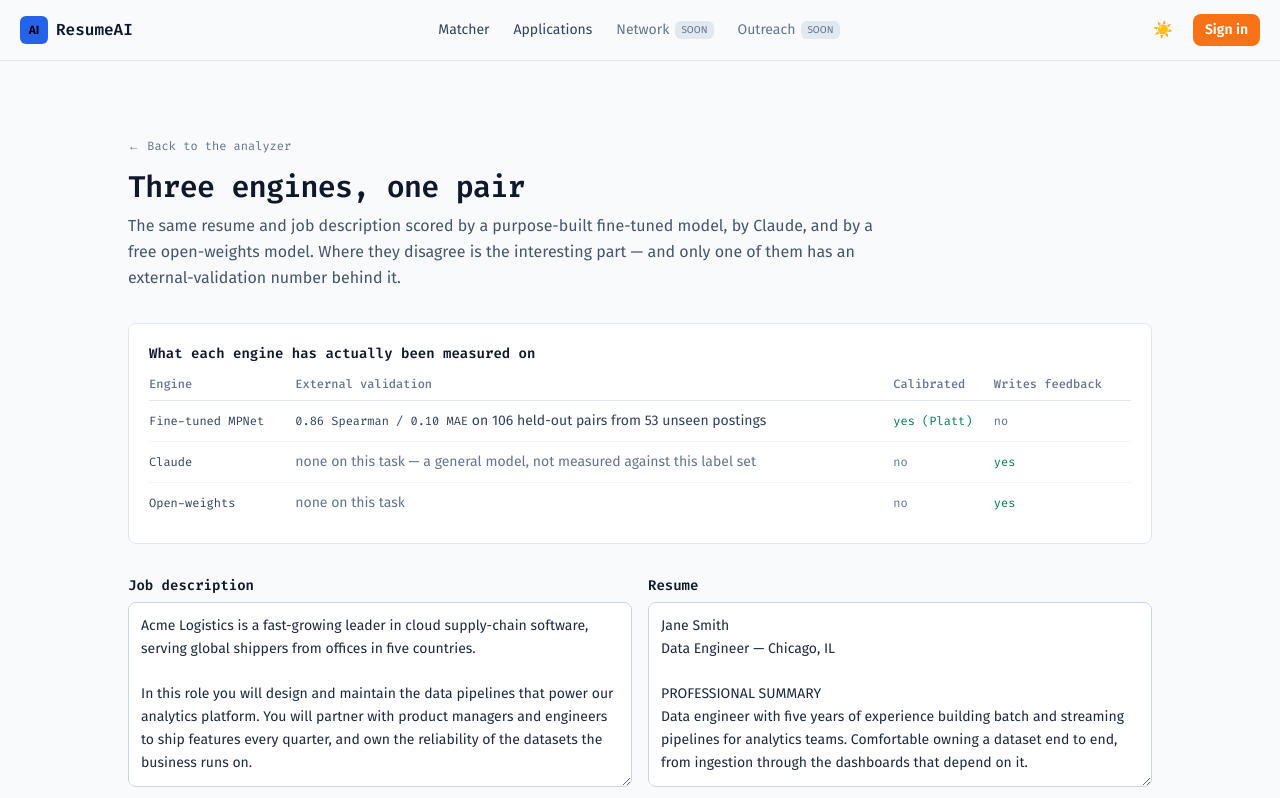
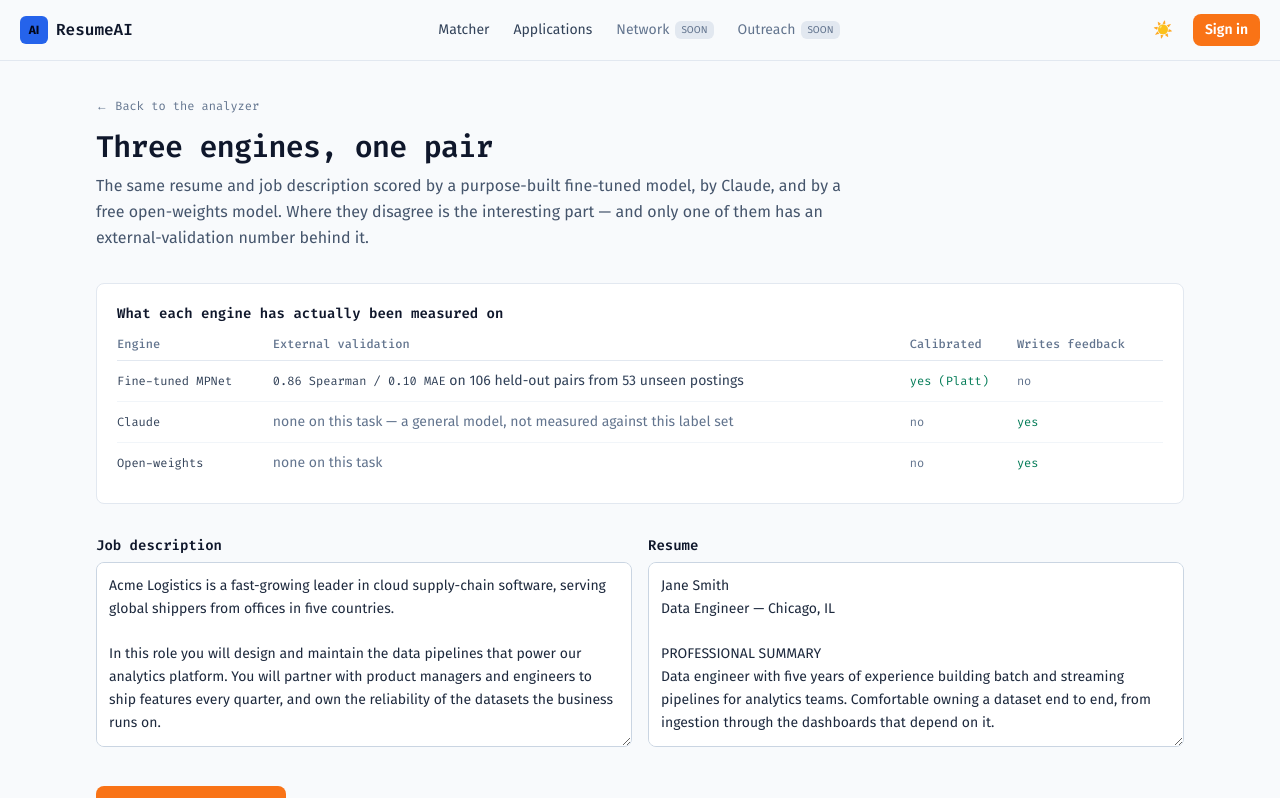
Before and after one commit to dlepighe1/Resume-jd-matcher, a Next.js app in the folder web/: page /compare in a window 1280 px wide. Shown: the top 798 px of the page. Built offline with nearby package versions, Linux system fonts and the light colour scheme; no server answers.

Commit message:
fix(shell): remove duplicate <main> from moved matcher/compare pages

```diff
--- a/web/app/(app)/compare/page.tsx
+++ b/web/app/(app)/compare/page.tsx
@@ -50,7 +50,7 @@
   const spread = scores.length > 1 ? Math.max(...scores) - Math.min(...scores) : null;
 
   return (
-    <main className="mx-auto w-full max-w-6xl px-4 py-10 sm:px-6 lg:px-8">
+    <>
       <header className="mb-8">
         <Link
           href="/matcher"
@@ -174,7 +174,7 @@
           ))}
         </div>
       </div>
-    </main>
+    </>
   );
 }
 
--- a/web/app/(app)/matcher/page.tsx
+++ b/web/app/(app)/matcher/page.tsx
@@ -114,7 +114,7 @@
   }
 
   return (
-    <main className="mx-auto w-full max-w-6xl px-4 py-10 sm:px-6 lg:px-8">
+    <>
       <header className="mb-10">
         <h1 className="font-mono text-2xl font-semibold tracking-tight text-slate-900 sm:text-3xl dark:text-slate-50">
           Resume ↔ Job Match Analyzer
@@ -289,7 +289,7 @@
           )}
         </div>
       </div>
-    </main>
+    </>
   );
 }
 
```
